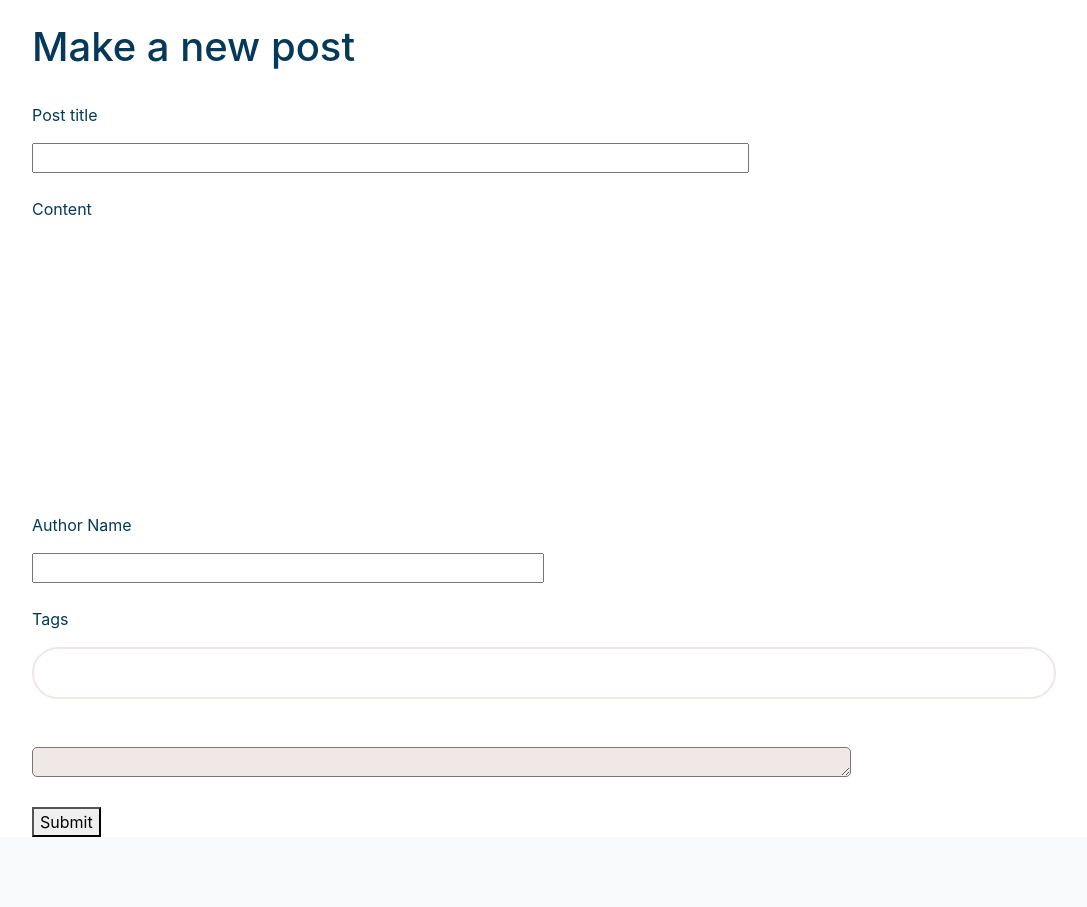
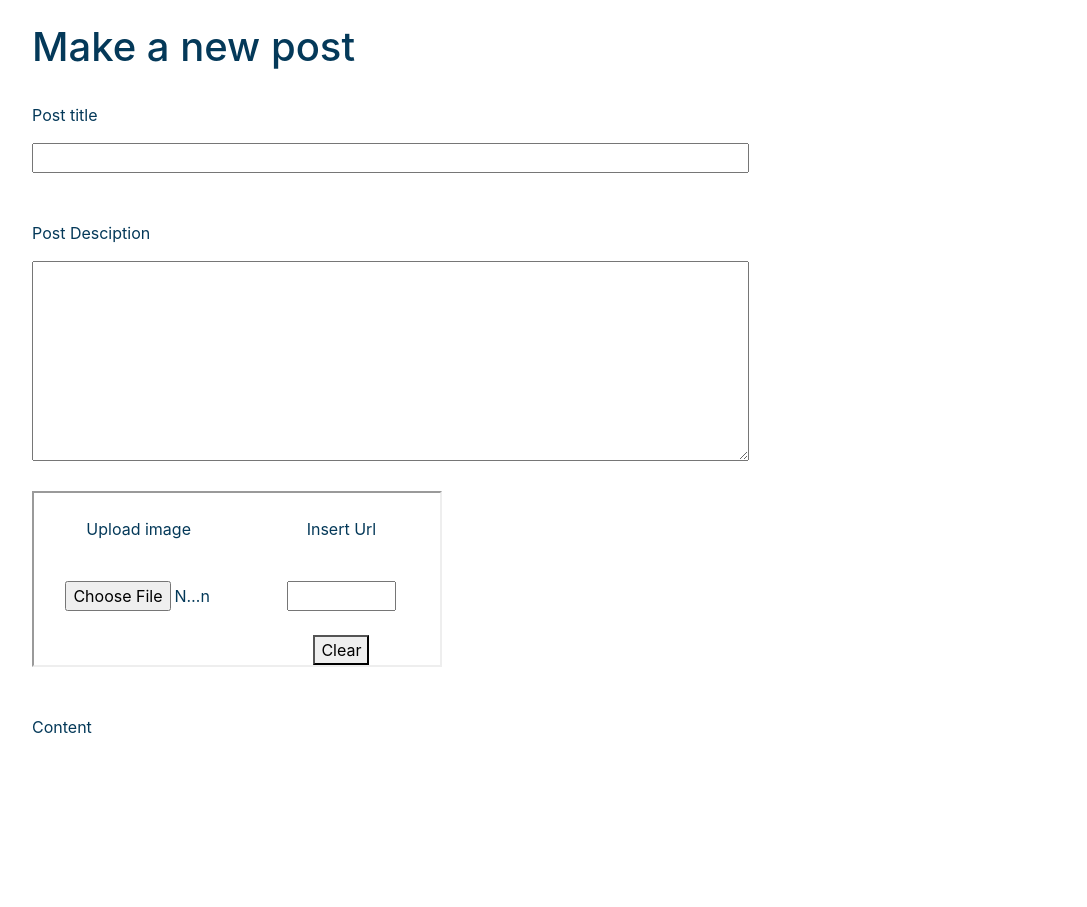
Before and after one commit to Mthobisi-za/codeblog, a Node server app: page /newpost in a window 1280 px wide. Shown: the part 153-1060 px from the top of the page, without its empty margins (96-1183 px from the left). Before the commit the page ends 990 px from the top, so only its background shows below. Run offline with Node 20, Linux system fonts and the light colour scheme; some libraries are stand-ins or nearby versions; some web fonts are replaced.

Commit message:
added img feature

```diff
--- a/public/css/post.css
+++ b/public/css/post.css
@@ -39,3 +39,37 @@ input {
     border-radius: 30px;
     text-align: center;
 }
+
+.description {
+    min-height: 200px;
+    min-width: 70%;
+}
+
+.box {
+    width: 80%;
+    max-height: 300px;
+    display: flex;
+}
+
+.leftbox {
+    width: 50%;
+    display: flex;
+    gap: 5%;
+    border-width: 2px;
+    border-style: inset;
+    border-color: -internal-light-dark(rgb(118, 118, 118), rgb(133, 133, 133));
+}
+
+.dot1,
+.dot2 {
+    text-align: center;
+}
+
+.rightbox {
+    width: 50%;
+    margin: auto;
+    text-align: center;
+}
+
+
+/*-----none-----*/
--- /dev/null
+++ b/public/js/img.js
@@ -0,0 +1,40 @@
+function makeElem(src) {
+    var img = document.createElement('img');
+    img.src = src;
+    img.style.height = '200px'
+    img.style.width = '50%'
+    img.setAttribute('class', 'dynamicclass')
+    return {
+        img
+    }
+}
+var div = document.querySelector('.rightbox');
+
+var fileinput = document.querySelector('.file');
+fileinput.addEventListener('change', () => {
+    var img = fileinput.files[0];
+    var filereader = new FileReader();
+    filereader.onload = (event) => {
+        var url = event.target.result;
+        div.appendChild(makeElem(url).img);
+        document.querySelector('.hiddenimg').value = url;
+    }
+    filereader.readAsDataURL(img);
+});
+
+var urlinput = document.querySelector('.url');
+urlinput.addEventListener('change', () => {
+    var url = urlinput.value;
+    div.appendChild(makeElem(url).img);
+    document.querySelector('.hiddenimg').value = url;
+});
+
+function clear() {
+    alert('hey');
+    document.querySelector('.dynamicclass').src = '';
+    document.querySelector('.hiddenimg').value = ' ';
+    document.querySelector('.dynamicclass').remove()
+}
+
+var button = document.querySelector('.btnclear');
+button.addEventListener('click', clear);
--- a/views/newpost.handlebars
+++ b/views/newpost.handlebars
@@ -8,6 +8,31 @@
     <br>
     <p>Post title</p>
     <input type="text" name="title"> <br> <br>
+    <br>
+    <p>Post Desciption</p>
+    <textarea name="description" class="description"></textarea> <br> <br>
+    <!--img--->
+    <div class="box">
+        <div class="leftbox">
+            <div class="dot1"> <br>
+               <p>Upload image</p> <br>
+            <input type="file"  class="file">
+            <br> <br>
+            </div>
+            <div class="dot2"> <br>
+                <p>Insert Url</p> <br>
+            <input type="text" class="url">
+            <br> <br>
+            <button type="button" class="btnclear">Clear</button>
+            </div>
+            <br>
+        </div>
+        <div class="rightbox">
+            <input type="hidden" class="hiddenimg" name="image">
+        </div>
+    </div>
+    <!--img--->
+    <br> <br>
     <p>Content</p>
     <textarea name="data" id="editor" cols="30" rows="10"></textarea>
     <br> <br>
@@ -25,3 +50,4 @@
     CKEDITOR.replace('editor');
 </script>
 <script src="/js/tags.js"></script>
+<script src="/js/img.js"></script>
```
